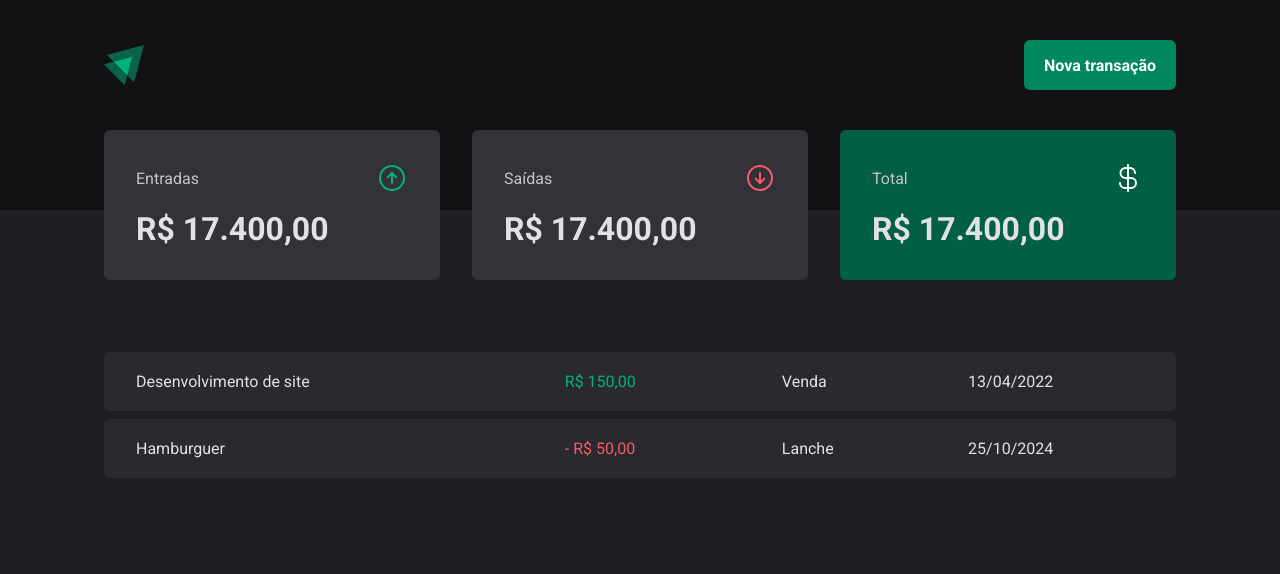
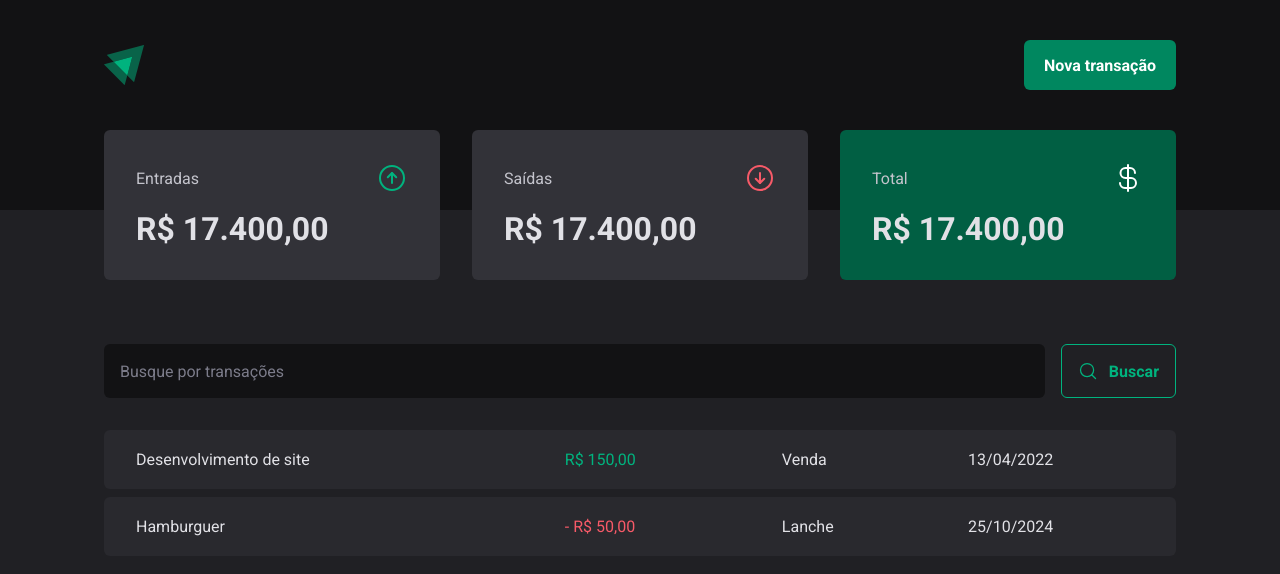
Before and after one commit to mthszr/dt-timer, a React (Vite) app: page / in a window 1280 px wide. Shown: the top 574 px of the page. Built offline with nearby package versions, Linux system fonts and the light colour scheme.

Commit message:
add SearchForm component with styling and integrate into Transactions page; update Header to use Radix UI dialog for new transaction

```diff
--- a/package.json
+++ b/package.json
@@ -10,6 +10,7 @@
     "preview": "vite preview"
   },
   "dependencies": {
+    "@radix-ui/react-dialog": "^1.1.6",
     "phosphor-react": "^1.4.1",
     "react": "^19.0.0",
     "react-dom": "^19.0.0",
--- a/src/components/Header/index.tsx
+++ b/src/components/Header/index.tsx
@@ -1,3 +1,4 @@
+import * as Dialog from '@radix-ui/react-dialog'
 import { HeaderContainer, HeaderContent, NewTransactionButton } from './styles'
 
 import logoImg from '../../assets/logo-ignite.svg'
@@ -7,7 +8,19 @@
     <HeaderContainer>
       <HeaderContent>
         <img src={logoImg} alt="" />
-        <NewTransactionButton>Nova transação</NewTransactionButton>
+        <Dialog.Root>
+          <Dialog.Trigger asChild>
+            <NewTransactionButton>Nova transação</NewTransactionButton>
+          </Dialog.Trigger>
+
+          <Dialog.Portal>
+            <Dialog.Overlay />
+            <Dialog.Content>
+              <Dialog.Title>Nova transação</Dialog.Title>
+              <Dialog.Close />
+            </Dialog.Content>
+          </Dialog.Portal>
+        </Dialog.Root>
       </HeaderContent>
     </HeaderContainer>
   )
--- /dev/null
+++ b/src/pages/Transactions/components/SearchForm/index.tsx
@@ -0,0 +1,14 @@
+import { MagnifyingGlass } from "phosphor-react";
+import { SeacrhFormContainer } from "./styles";
+
+export function SearchForm() {
+  return (
+    <SeacrhFormContainer>
+      <input type="text" placeholder="Busque por transações"/>
+      <button type="submit">
+        <MagnifyingGlass size={20} />
+        Buscar
+      </button>
+    </SeacrhFormContainer>
+  )
+}
--- /dev/null
+++ b/src/pages/Transactions/components/SearchForm/styles.ts
@@ -0,0 +1,40 @@
+import styled from 'styled-components'
+
+export const SeacrhFormContainer = styled.form`
+  display: flex;
+  gap: 1rem;
+
+  input {
+    flex: 1;
+    border-radius: 6px;
+    border: 0;
+    background: ${props => props.theme['gray-900']};
+    color: ${props => props.theme['gray-300']};
+    padding: 1rem;
+
+    &::placeholder {
+      color: ${props => props.theme['gray-500']};
+    }
+  }
+
+  button {
+    display: flex;
+    align-items: center;
+    gap: 0.7rem;
+
+    border: 0;
+    padding: 1rem;
+    background: transparent;
+    border: 1px solid ${props => props.theme['green-300']};
+    color: ${props => props.theme['green-300']};
+    font-weight: bold;
+    border-radius: 6px;
+
+    &:hover {
+      background: ${props => props.theme['green-500']};
+      border: 1px solid ${props => props.theme['green-500']};
+      color: ${props => props.theme.white};
+      transition: background-color 0.2s, color 0.2s, border-color 0.2s;
+    }
+  }
+`
--- a/src/pages/Transactions/index.tsx
+++ b/src/pages/Transactions/index.tsx
@@ -1,5 +1,6 @@
 import { Header } from '../../components/Header'
 import { Summary } from '../../components/Summary/indext'
+import { SearchForm } from './components/SearchForm'
 import {
   PriceHighlight,
   TransactionsContainer,
@@ -13,6 +14,7 @@
       <Summary />
 
       <TransactionsContainer>
+        <SearchForm />
         <TransactionsTable>
           <tbody>
             <tr>
```
Also changed, not shown: 1 other file (tests, documents, lock files or other folders).
